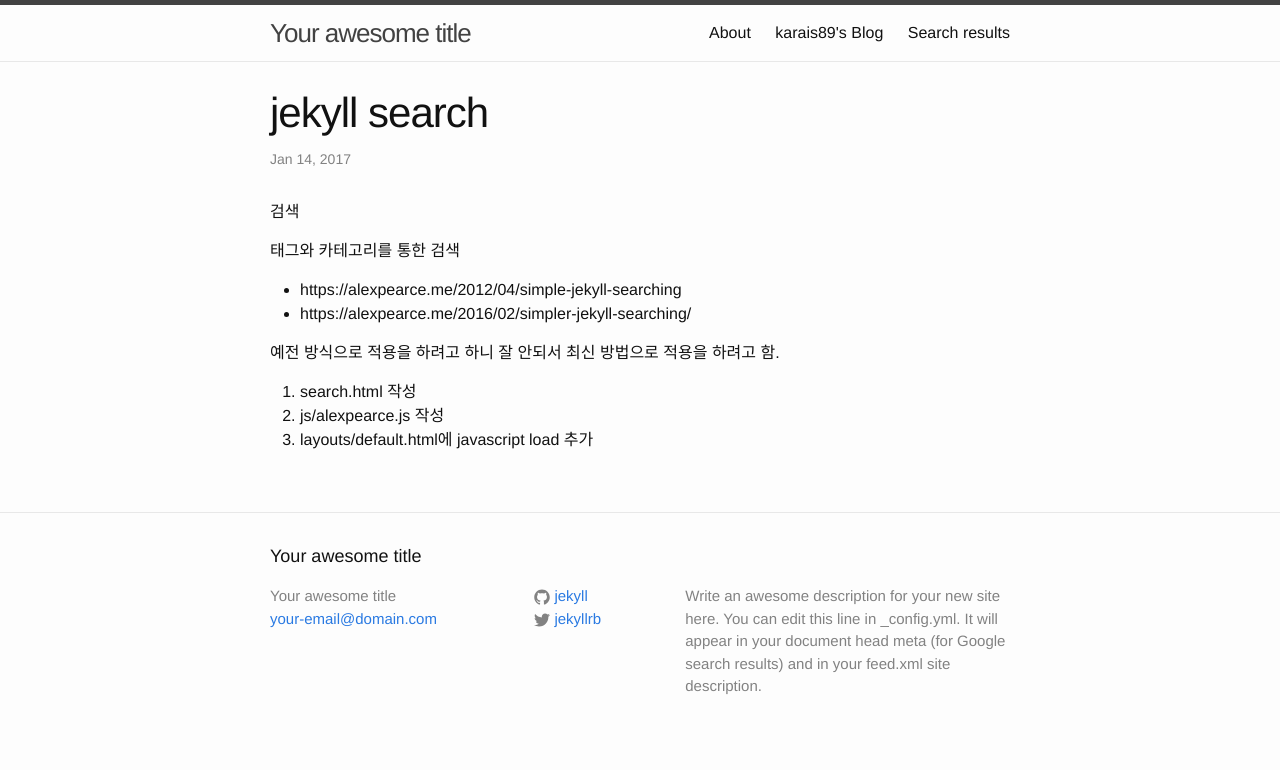
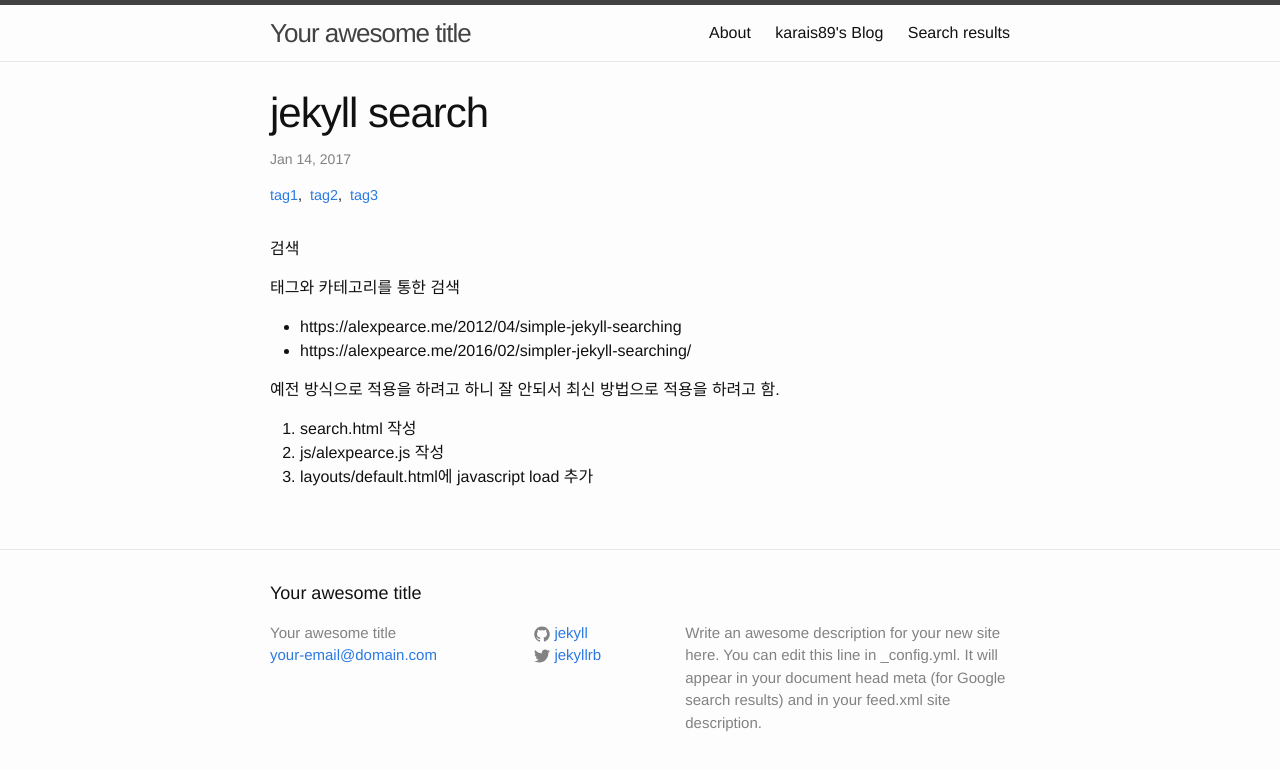
Before and after one commit to karais89/karais89.github.io_back, a Jekyll site: the page built from _posts/2017-01-14-jekyll-search.markdown, in a window 1280 px wide. Shown: the top 770 px of the page. Built offline with Jekyll 4.4.1, drawn with Linux system fonts in a browser that asks for light colours.

Commit message:
- tags css add - post tags add

```diff
--- a/_config.yml
+++ b/_config.yml
@@ -24,8 +24,6 @@ url: "" # the base hostname & protocol for your site, e.g. http://example.com
 twitter_username: jekyllrb
 github_username:  jekyll
 
-permalink: /:year/:month/:title/
-
 # Build settings
 markdown: kramdown
 theme: minima
--- a/_layouts/post.html
+++ b/_layouts/post.html
@@ -6,6 +6,11 @@ layout: default
   <header class="post-header">
     <h1 class="post-title" itemprop="name headline">{{ page.title | escape }}</h1>
     <p class="post-meta"><time datetime="{{ page.date | date_to_xmlschema }}" itemprop="datePublished">{{ page.date | date: "%b %-d, %Y" }}</time>{% if page.author %} • <span itemprop="author" itemscope itemtype="http://schema.org/Person"><span itemprop="name">{{ page.author }}</span></span>{% endif %}</p>
+    <ul class="tags">
+      {% for tag in page.tags %}
+        <li><a href="/search?tag={{ tag | escape }}">{{ tag }}</a></li>
+      {% endfor %}
+    </ul>
   </header>
 
   <div class="post-content" itemprop="articleBody">
--- a/_sass/minima/_layout.scss
+++ b/_sass/minima/_layout.scss
@@ -235,3 +235,29 @@
     }
   }
 }
+
+/* tags */
+.tags {
+  display: flex;
+  margin: 0;
+  padding: 0;
+  list-style-type: none;
+  text-transform: lowercase;
+
+  li {
+    padding: 0 4px;
+    font-size: 0.9em;
+
+    &:first-child {
+      padding-left: 0;
+    }
+
+    &:after {
+      content: ",";
+    }
+
+    &:last-child:after {
+      content: "";
+    }
+  }
+}
```
